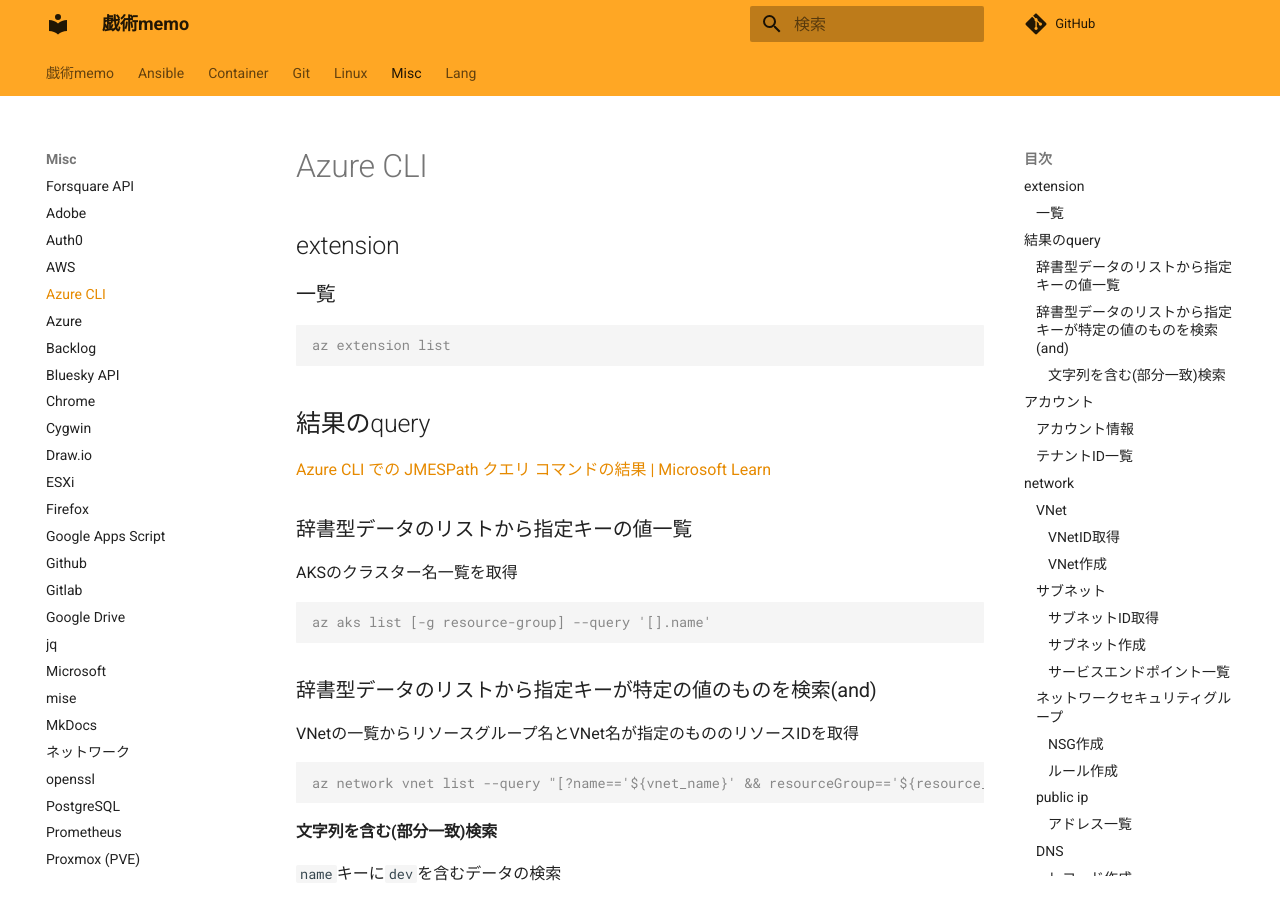
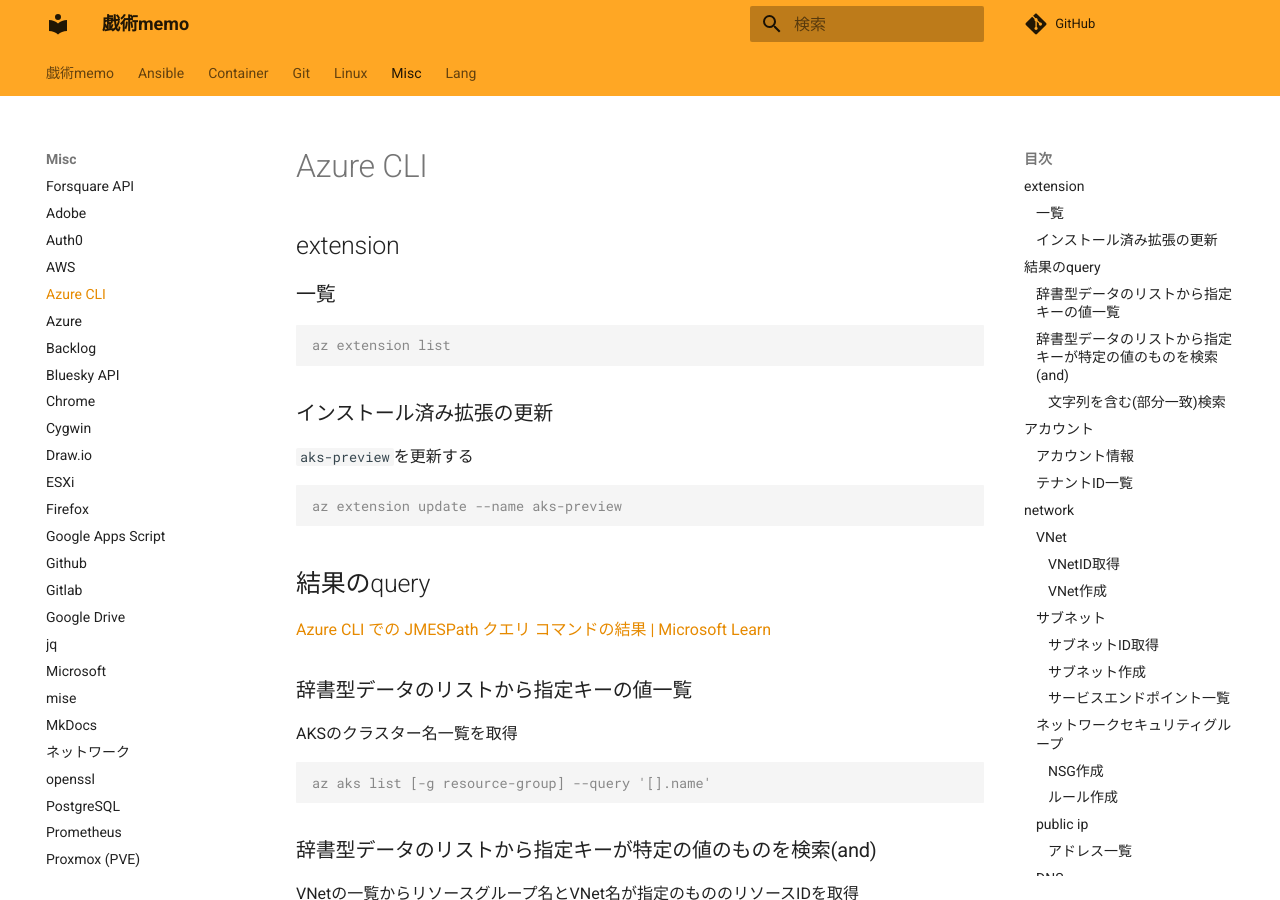
Before and after one commit to zaki-lknr/docs, an MkDocs documentation site: the page built from docs/Misc/az.md, in a window 1280 px wide and 900 px high. Built offline with MkDocs 1.6.1 and Material for MkDocs 9.7.7, drawn with Linux system fonts in a browser that asks for light colours; comment, search, counter and statistics services are not loaded.

Commit message:
add: misc/az: extension更新

````diff
--- a/docs/Misc/az.md
+++ b/docs/Misc/az.md
@@ -6,6 +6,14 @@
 
 ```console
 az extension list
+```
+
+### インストール済み拡張の更新
+
+`aks-preview`を更新する
+
+```console
+az extension update --name aks-preview
 ```
 
 ## 結果のquery
````
